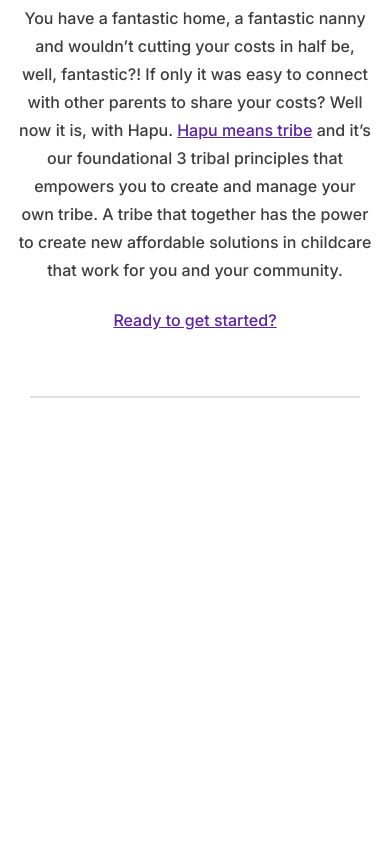
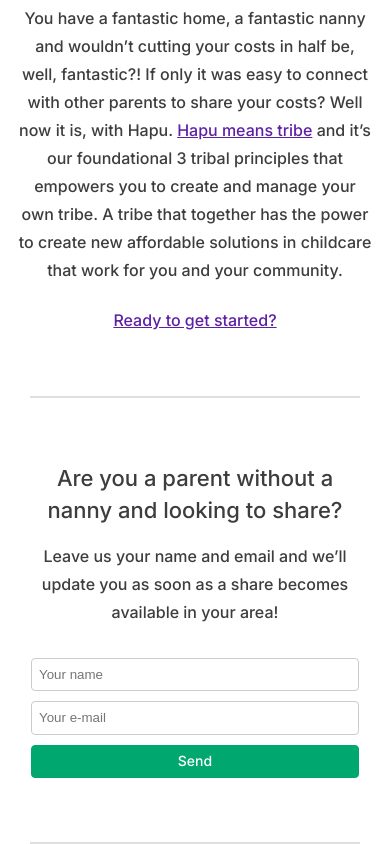
Before and after one commit to Doug-Fernando/Hapu-Clone, a React (Create React App) app: page / in a window 390 px wide. Shown: the part 1110-1954 px from the top of the page. Before the commit the page ends 1508 px from the top, so only its background shows below. Built offline with nearby package versions, Linux system fonts and the light colour scheme.

Commit message:
Create container for RegisterEmailSection ( mobile version)

```diff
--- a/src/Pages/Home/index.js
+++ b/src/Pages/Home/index.js
@@ -3,7 +3,7 @@
 import Header from '../../components/Header';
 import FeatPerson from '../../components/FeatPersonSection';
 import AboutSection from '../../components/AboutSection';
-// import RegisterEmailSection from '../../components/RegisterEmailSection';
+import RegisterEmailSection from '../../components/RegisterEmailSection';
 // import SharedPaymentSection from '../../components/SharedPaymentSection';
 // import FooterSection from '../../components/Footer';
 
@@ -13,8 +13,8 @@
       <Header />
       <FeatPerson />
       <AboutSection />
-      { /* <RegisterEmailSection />
-      <SharedPaymentSection />
+      <RegisterEmailSection />
+      { /* <SharedPaymentSection />
       <FooterSection /> */}
     </>
   );
--- a/src/components/RegisterEmailSection/index.js
+++ b/src/components/RegisterEmailSection/index.js
@@ -2,7 +2,7 @@
 
 import newsLetterIntegration from '../../service/api';
 
-import { Phrase, Text, Input, InputGroup, SubmitButton,
+import { Container, Phrase, Text, Input, InputGroup, SubmitButton,
   Divider, LoadAnimation } from './style';
 
 const HTTP_SUCCESS_CODE = 200;
@@ -45,7 +45,7 @@
   };
 
   return (
-    <>
+    <Container>
       <Phrase>
         Are you a parent without a nanny and looking to share?
       </Phrase>
@@ -78,7 +78,7 @@
           : <LoadAnimation />}
       </InputGroup>
       <Divider />
-    </>
+    </Container>
   );
 };
 
--- a/src/components/RegisterEmailSection/style.js
+++ b/src/components/RegisterEmailSection/style.js
@@ -1,10 +1,19 @@
 import styled, { keyframes } from 'styled-components';
 
+export const Container = styled.section`
+  display: flex;
+  flex-direction: column;
+  align-items: center;
+  justify-content: center;
+  width: 100%;
+`;
+
 export const Phrase = styled.h2`
-  position: absolute;
+  /* position: absolute;
   left: 4.44%;
   right: 4.44%;
-  bottom: -120%;
+  bottom: -120%; */
+  margin: 64px 40px 0;
   font-family: Inter;
   font-style: normal;
   font-weight: 500;
@@ -17,10 +26,11 @@
 `;
 
 export const Text = styled.p`
-  position: absolute;
-  left: 4.44%;
-  right: 4.44%;
-  bottom: -132%;
+  /* position: absolute; */
+  /* left: 4.44%; */
+  /* right: 4.44%; */
+  /* bottom: -132%; */
+  margin: 16px 30px 0;
   font-family: Inter;
   font-style: normal;
   font-weight: normal;
@@ -31,13 +41,14 @@
 `;
 
 export const InputGroup = styled.div`
+  /* position: absolute; */
+  /* bottom: -148%; */
   display: flex;
   flex-direction: column;
-  position: absolute;
-  bottom: -148%;
   width: 100%;
   height: 120px;
   align-items: center;
+  margin: 32px 0 0;
 `;
 
 export const Input = styled.input`
@@ -45,7 +56,6 @@
   height: 48px;
   margin-bottom: 10px;
   background: #FFFFFF;
-  /* border: 1px solid #CCC; */
   box-sizing: border-box;
   border-radius: 4px;
   text-indent: 5px;
@@ -70,13 +80,13 @@
 `;
 
 export const Divider = styled.div`
-  position: absolute;
+  /* position: absolute;
   bottom: -155%;
-  left: 38px;
+  left: 38px; */
   width: 328px;
   height: 0;
-  position: absolute;
   border: 1px solid #DFDFDF;
+  margin: 64px 0 0;
 `;
 
 const spin = keyframes`
```
